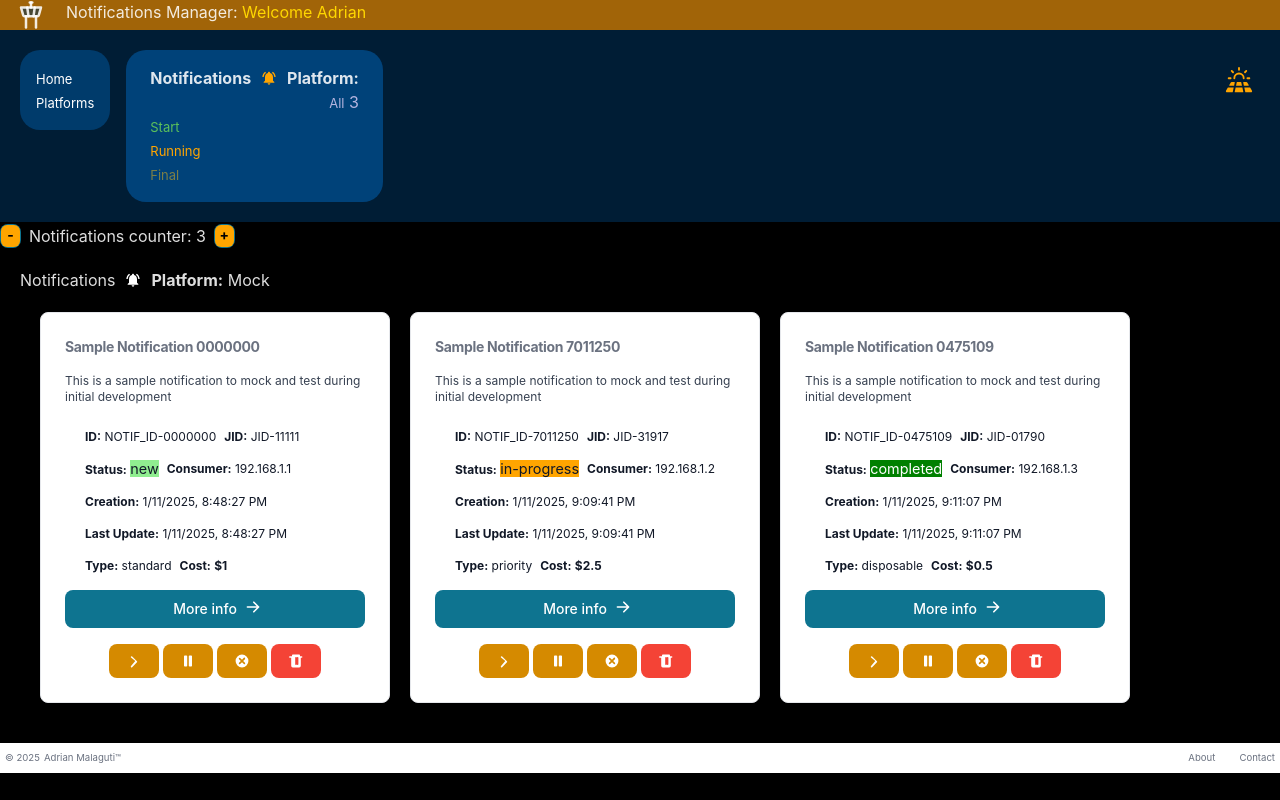
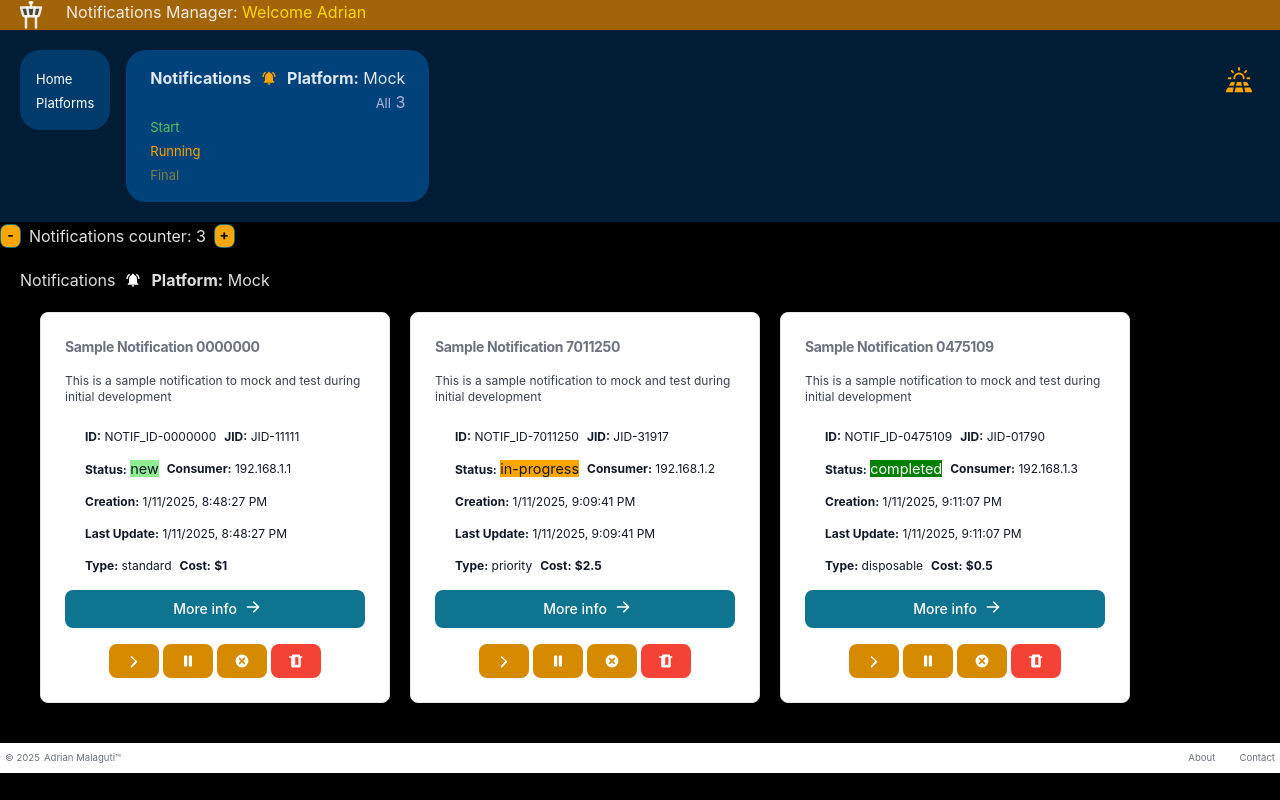
Before and after one commit to amalaguti/react_65675_prj, a React (Vite) app: page / in a window 1280 px wide. Built offline with nearby package versions, Linux system fonts and the light colour scheme.

Commit message:
notification header prop

```diff
--- a/src/App.jsx
+++ b/src/App.jsx
@@ -15,7 +15,7 @@ function App() {
   return (
     <>
       <Header user="Adrian" />
-      <Navbar notificationsCounter={count} />
+      <Navbar notificationsCounter={count} platform="Mock"/>
       <main>
         <Counter count={count} callback={setCount} />
         <ItemListContainer notifications={mockNotifications} platform="Mock"/>
--- a/src/components/layout/navbar/Navbar.jsx
+++ b/src/components/layout/navbar/Navbar.jsx
@@ -5,6 +5,7 @@ import { CartWidget } from "../../common/cartWidget/CartWidget.jsx";
 import NotificationsHeader from "../../common/notificationsHeader/NotificationsHeader.jsx";
 
 const Navbar = (props) => {
+
   return (
     <>
       <nav className="navbar">
@@ -15,7 +16,7 @@ const Navbar = (props) => {
               <NavbarGeneralElement text="Platforms" href="/Platforms" />
             </div>
             <div className="navbar-container-notifications">
-              <NotificationsHeader id="notifications-header" className="notifications-header" logoId="notifications-header-logo"/>
+              <NotificationsHeader id="notifications-header" className="notifications-header" logoId="notifications-header-logo" platform={props.platform}/>
               <NavbarNotificationElement
                 className="notificationStatus notificationStatus-All"
                 text="All"
```
